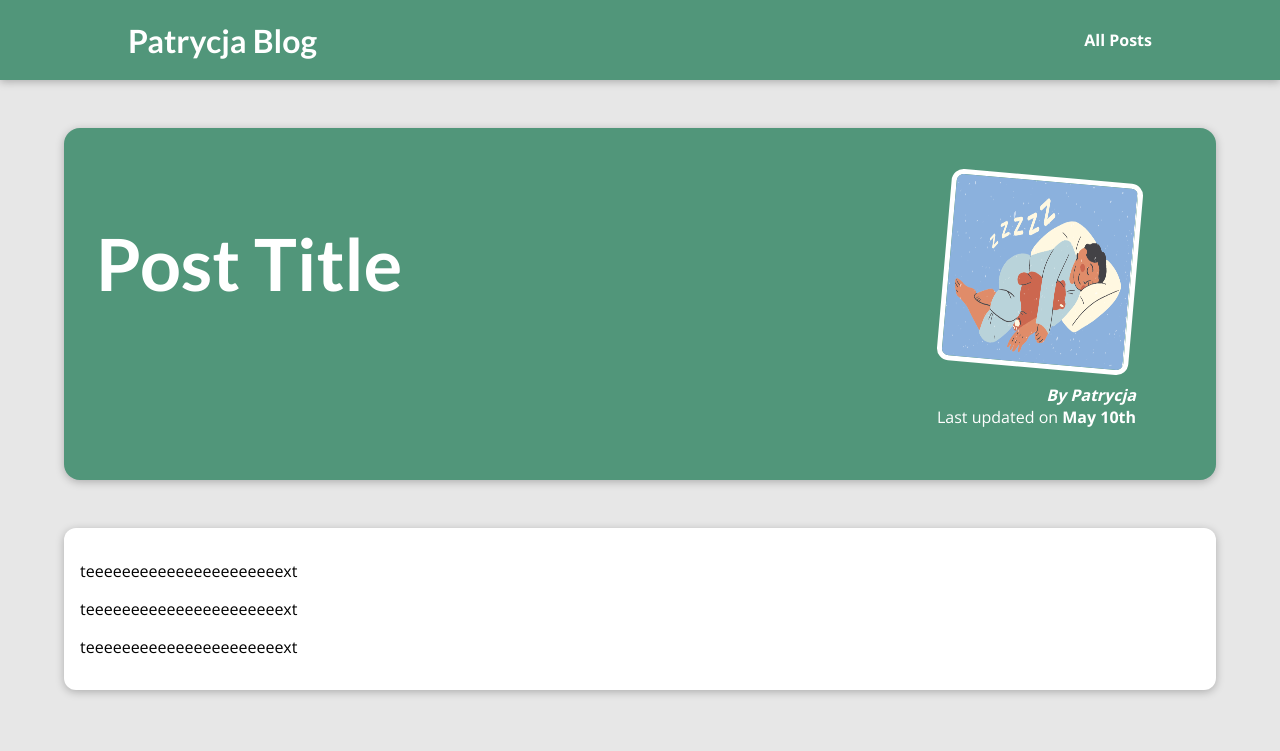
After one commit to Patycka/Blog_Website, a Django app: template blog/templates/blog/post-detail.html in a window 1280 px wide. The commit adds this page. Shown: the top 751 px of the page. Run offline with Django 3.2, Linux system fonts and the light colour scheme; the template is opened without the code that fills it, so the values that code supplies are empty.

Commit message:
Post detailed page html and css added.

```diff
--- /dev/null
+++ b/blog/static/blog/post-detail.css
@@ -0,0 +1,62 @@
+body {
+  background-color: #e7e7e7;
+}
+
+#main-navigation {
+  background-color:  rgb(81, 150, 122);
+  box-shadow: 0 2px 8px rgba(0, 0, 0, 0.25);
+}
+
+#summary {
+  margin: 8rem auto 3rem auto;
+  padding: 2rem;
+  width: 90%;
+  max-width: 90rem;
+  border-radius: 16px;
+  background-color:  rgb(81, 150, 122);
+  position: relative;
+  box-shadow: 0 2px 8px rgba(0, 0, 0, 0.25);
+  height: 22rem;
+}
+
+#summary h2 {
+  color: white;
+  font-size: 4.5rem;
+}
+
+#summary article {
+  position: absolute;
+  top: 2rem;
+  right: 3rem;
+  padding: 1rem 2rem;
+  border-radius: 12px;
+  text-align: right;
+  color: white;
+}
+
+#summary article img {
+  width: 12rem;
+  height: 12rem;
+  border-radius: 12px;
+  transform: rotateZ(5deg);
+  border: 5px solid white;
+  margin-bottom: 1rem;
+}
+
+#summary address {
+  font-weight: bold;
+}
+
+#summary time {
+  font-weight: bold;
+}
+
+main {
+  width: 90%;
+  max-width: 90rem;
+  margin: 3rem auto;
+  background-color: white;
+  padding: 1rem;
+  border-radius: 12px;
+  box-shadow: 0 2px 8px rgba(0, 0, 0, 0.25);
+}
--- a/blog/templates/blog/includes/post.html
+++ b/blog/templates/blog/includes/post.html
@@ -2,7 +2,7 @@
 
 <li>
             <article class="post">
-                <a href = "">
+                <a href = "{% url "blog_single_post" "healthy_sleep"%}">
                     <img src="{% static 'blog/images/healthy_sleep.jpg' %}" alt="Healthy sleep. How long should it last?"/>
                     <div class="post__content">
                         <h3>Healthy Sleep</h3>
--- /dev/null
+++ b/blog/templates/blog/post-detail.html
@@ -0,0 +1,37 @@
+{% extends "base.html" %}
+{% load static %}
+
+{% block title %}
+Detail Post
+{% endblock %}
+
+{% load static %}
+{% block css_files%}
+<link rel="stylesheet" href="{% static 'blog/post-detail.css' %}">
+{% endblock %}
+
+
+{% block content %}
+<section id = "summary">
+    <h2>Post Title</h2>
+    <article>
+        <img src="{% static "blog/images/healthy_sleep.jpg" %}" alt="Post Title"/>
+        <address>By Patrycja</address>
+        <div>
+            Last updated on <time>May 10th</time>
+        </div>
+    </article>
+</section>
+
+<main>
+    <p>
+        teeeeeeeeeeeeeeeeeeeeeext
+    </p>
+    <p>
+        teeeeeeeeeeeeeeeeeeeeeext
+    </p>
+    <p>
+        teeeeeeeeeeeeeeeeeeeeeext
+    </p>
+</main>
+{% endblock %}
--- a/blog/views.py
+++ b/blog/views.py
@@ -1,5 +1,4 @@
 from django.shortcuts import render
-from django.http import HttpResponse
 
 # Create your views here.
 def main_page(request):
@@ -9,4 +8,4 @@ def posts(request):
     return render(request, 'blog/all-posts.html')
 
 def show_post(request, slug):
-    return HttpResponse("First post")
+    return render(request, 'blog/post-detail.html')
```
